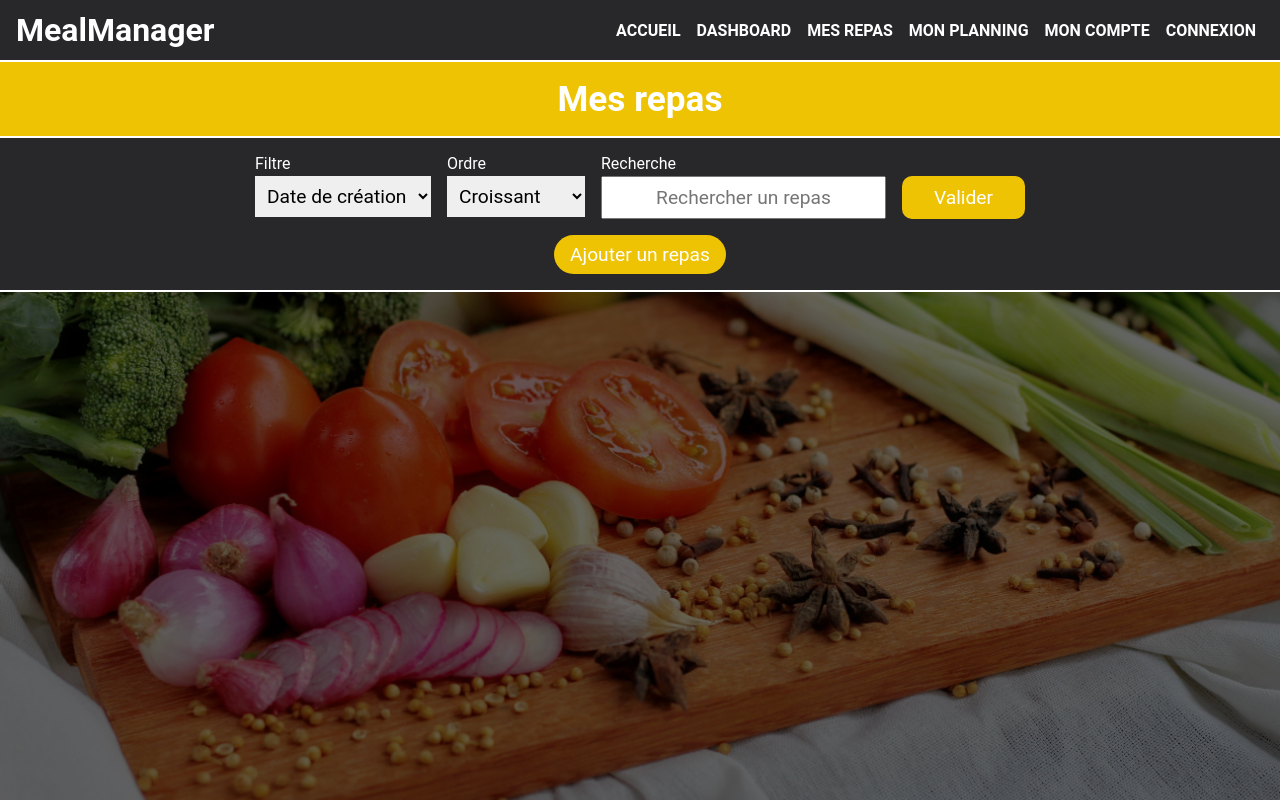
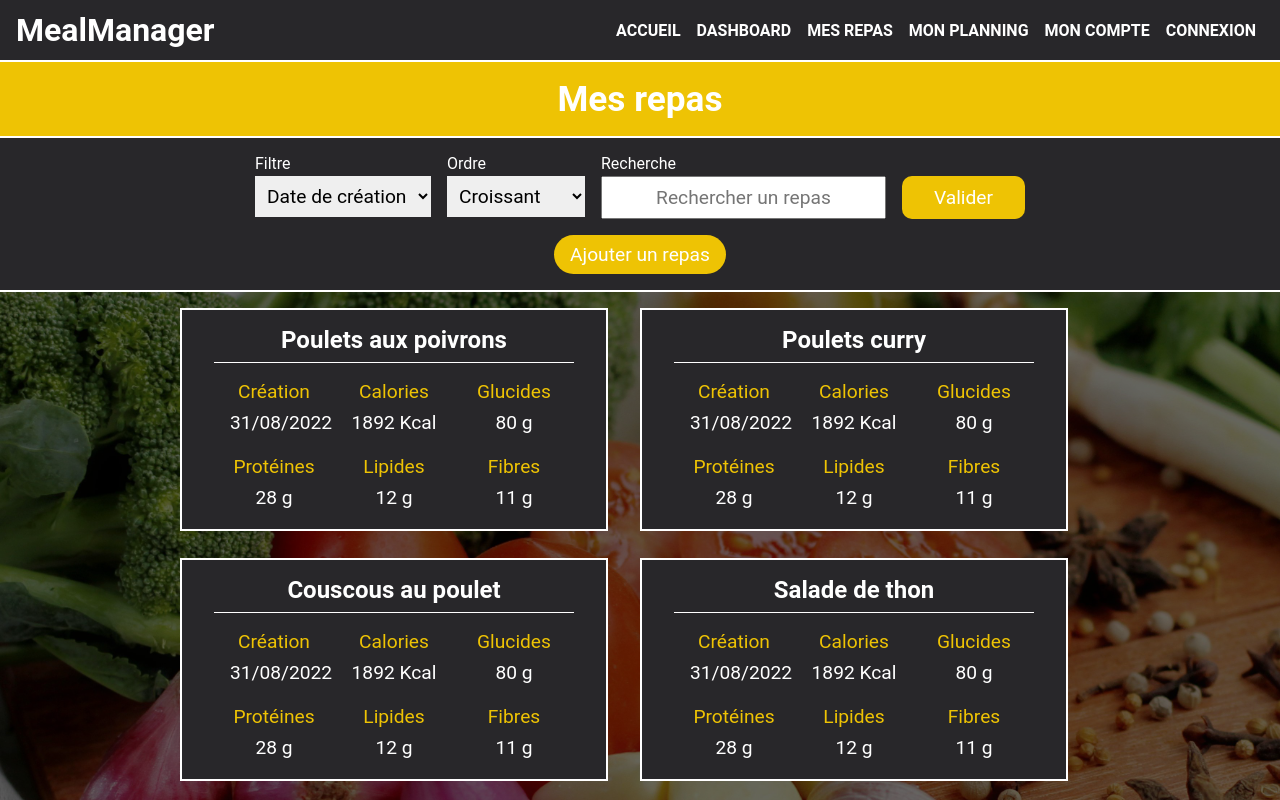
Before and after one commit to juan5987/meal-manager, a React (Create React App) app: page /meals in a window 1280 px wide. Shown: the top 800 px of the page. Built offline with nearby package versions, Linux system fonts and the light colour scheme.

Commit message:
added meal component

```diff
--- /dev/null
+++ b/src/components/Meal.tsx
@@ -0,0 +1,44 @@
+import React from 'react';
+import '../styles/meal.sass';
+
+interface Iprops {
+  name: string;
+}
+
+const Meal = (props: Iprops) => {
+  return (
+    <div className='meal'>
+      <div className='meal__name'>{props.name}</div>
+      <div className='meal__info'>
+        <div className='meal__info__element'>
+          <div className='meal__info__element__name'>Création</div>
+          <div className='meal__info__element__value'> 31/08/2022</div>
+        </div>
+        <div className='meal__info__element'>
+          <div className='meal__info__element__name'>Calories</div>
+          <div className='meal__info__element__value'>1892 Kcal</div>
+        </div>
+        <div className='meal__info__element'>
+          <div className='meal__info__element__name'>Glucides</div>
+          <div className='meal__info__element__value'> 80 g</div>
+        </div>
+      </div>
+      <div className='meal__info'>
+        <div className='meal__info__element'>
+          <div className='meal__info__element__name'>Protéines</div>
+          <div className='meal__info__element__value'>28 g</div>
+        </div>
+        <div className='meal__info__element'>
+          <div className='meal__info__element__name'>Lipides</div>
+          <div className='meal__info__element__value'> 12 g</div>
+        </div>
+        <div className='meal__info__element'>
+          <div className='meal__info__element__name'>Fibres</div>
+          <div className='meal__info__element__value'>11 g</div>
+        </div>
+      </div>
+    </div>
+  );
+};
+
+export default Meal;
--- a/src/components/Meals.tsx
+++ b/src/components/Meals.tsx
@@ -1,4 +1,6 @@
 import React from 'react';
+
+import Meal from './Meal';
 
 import '../styles/meals.sass';
 
@@ -117,7 +119,18 @@ const Meals = () => {
           </button>
         </div>
       </div>
-      <div className='meals__meals'></div>
+      <div className='meals__meals'>
+        <div className='meals__meals__wrapper'>
+          <Meal name='Poulets aux poivrons' />
+          <Meal name='Poulets curry' />
+          <Meal name='Couscous au poulet' />
+          <Meal name='Salade de thon' />
+          <Meal name='Steak, riz, haricots verts' />
+          <Meal name='Pâtes bolognaises' />
+          <Meal name='Chili con carne' />
+          <Meal name='Oeufs sur le plat' />
+        </div>
+      </div>
     </div>
   );
 };
--- /dev/null
+++ b/src/styles/meal.sass
@@ -0,0 +1,37 @@
+.meal
+    display: flex
+    flex-direction: column
+    color: white
+    background-color: rgb(40, 39, 42)
+    margin-top: 1rem
+    padding: 1rem 2rem
+    border: 2px solid white
+    margin-right: 2rem
+    height: min-content
+
+    &:hover
+        cursor: pointer
+        background-color: rgb(119, 119, 119)
+
+    &__name
+        text-align: center
+        font-size: 1.5rem
+        font-weight: bold
+        border-bottom: 1px solid white
+        padding-bottom: .5rem
+
+    &__info
+        display: flex
+        justify-content: center
+        text-align: center
+        font-size: 1.2rem
+
+        &__element
+            width: 120px
+            padding-top: .8rem
+
+            &__name, &__value
+                padding: .25rem 1rem
+
+            &__name
+                color: rgb(238, 195, 4)
--- a/src/styles/meals.sass
+++ b/src/styles/meals.sass
@@ -87,6 +87,49 @@
                     color: rgb(238, 195, 4)
 
     &__meals
+        display: flex
+        justify-content: center
         flex-grow: 2
-        background-color: #000
-        opacity: .6
+        background-color: rgba(0,0,0, .6)
+        padding-bottom: 1rem
+
+        &__wrapper
+            display: grid
+            grid-template-columns: repeat(4, 1fr)
+            grid-template-rows: 250px
+            grid-auto-rows: 250px
+
+
+@media all and (max-width: 1800px)
+    .meals__meals__wrapper
+        grid-template-columns: repeat(3, 1fr)
+
+@media all and (max-width: 1350px)
+    .meals__meals__wrapper
+        grid-template-columns: repeat(2, 1fr)
+
+@media all and (max-width: 850px)
+    .meals__meals__wrapper
+        grid-template-columns: repeat(1, 1fr)
+
+    .meals__wrapper__filters
+        display: flex
+        flex-direction: column
+        justify-content: center
+        max-width: 350px
+        margin: auto
+
+        &__wrapper
+            margin-bottom: 1rem
+            width: 100%
+
+        &__searchbar
+            width: 100%
+
+            &__button
+                width: min-content
+                margin: auto
+
+    .meals__wrapper__add__button
+        background-color: #fff
+        color: rgb(238, 195, 4)
```
